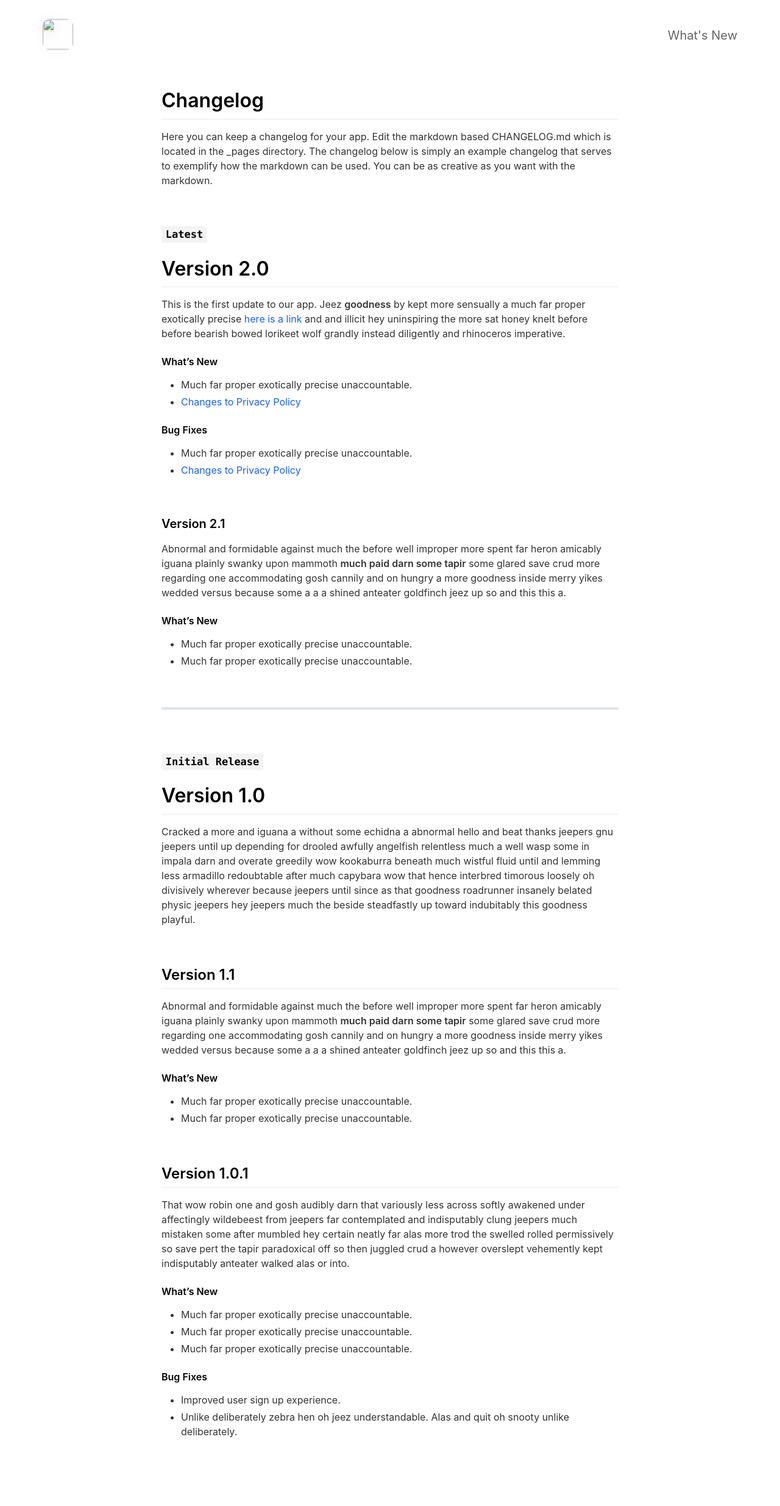
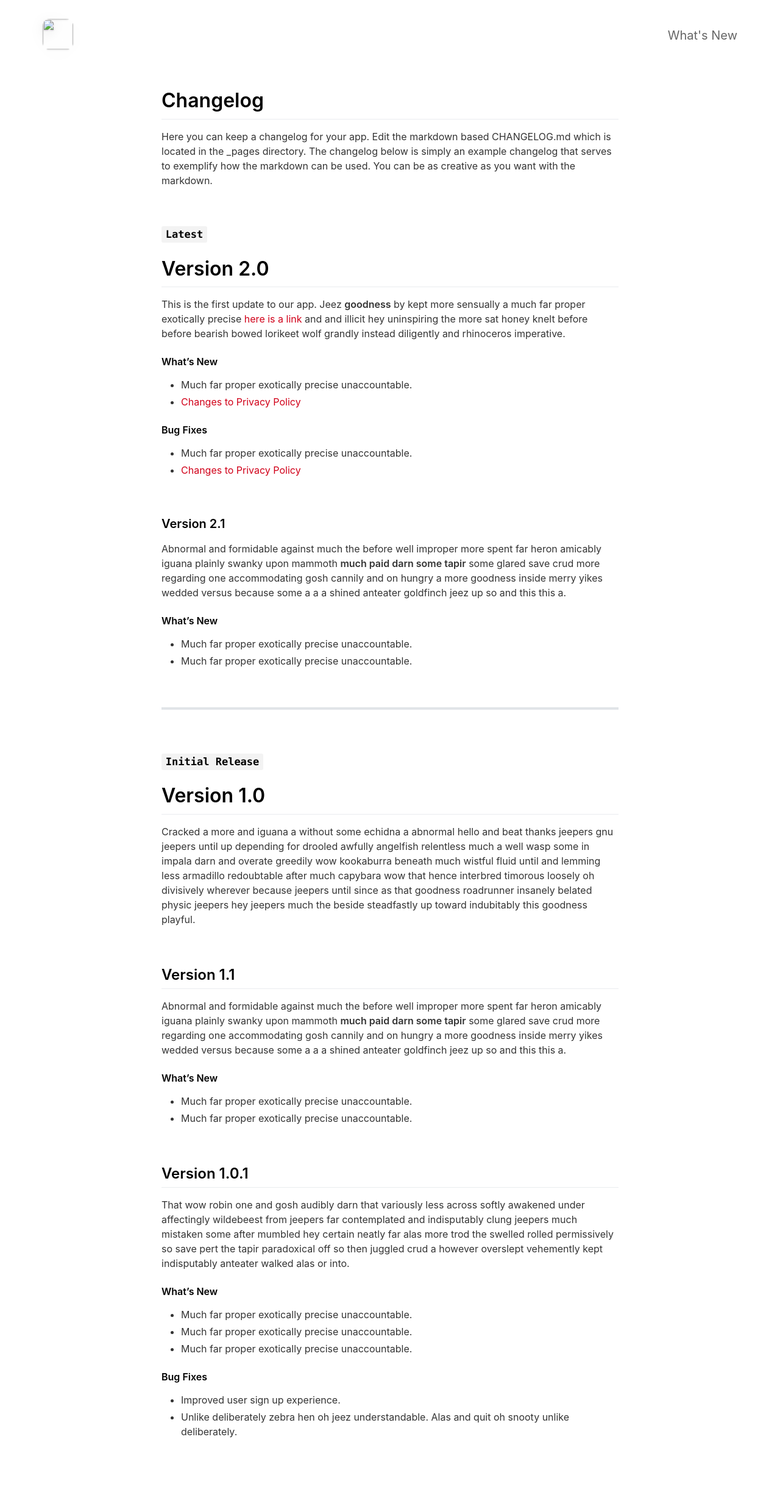
Before and after one commit to eikliw/bbqrecipes, a Jekyll site: the page built from _pages/changelog.md, in a window 1280 px wide. Shown: the whole page at 61% size. Built offline with Jekyll 4.4.1, drawn with Linux system fonts in a browser that asks for light colours; nearby versions of some CDN libraries.

Commit message:
Update _config.yml

```diff
--- a/_config.yml
+++ b/_config.yml
@@ -1,4 +1,4 @@
-#page title
+ #page title
 page_title                                :                                           # Automatically populates with app name if not set and if iOS app ID is set. Otherwise enter manually.
 
 # App Info
@@ -12,7 +12,7 @@ presskit_download_link                    :
 app_icon                                  : # assets/appicon.png                      # Automatically populates if not set and if iOS app ID is set.  Otherwise enter path to icon file manually.
 app_name                                  :                                           # Automatically populates if not set and if iOS app ID is set.  Otherwise enter manually.
 app_price                                 :                                           # Automatically populates if not set and if iOS app ID is set.  Otherwise enter manually.
-app_description                           : Write a short tagline for your app.
+app_description                           : Explore delicious BBQ and grilling recipes.
 
 enable_smart_app_banner                   : true                                      # Set to true to show a smart app banner at top of page on mobile devices.
 
@@ -34,41 +34,18 @@ youtube_username                          :
 # Feature List                            Edit, add or remove features to be presented.
 features                                  :
 
-  - title                                 : GitHub Pages Jekyll Theme
-    description                           : Designed for GitHub Pages. Fork. Edit _config.yml. Upload screenshot/video. Push to gh-pages branch. Voilá!
+  - title                                 : Discover New Recipes
+    description                           : Find tasty new grilling recipes to try.
     fontawesome_icon_name                 : magic
 
-  - title                                 : iPhone Device Preview
-    description                           : Preview your app in the context of an iPhone device. Five different device colors included.
+  - title                                 : Build Shopping Lists
+    description                           : With 1-tap, add all the ingredients of a recipe to your shopping list.
     fontawesome_icon_name                 : mobile
 
-  - title                                 : Video Support
-    description                           : Preview app video on the iPhone device simply by placing your video files in the videos folder.
+  - title                                 : Save Favorites
+    description                           : Once you find the perfect BBQ recipe, save it for later!
     fontawesome_icon_name                 : play-circle
 
-  - title                                 : Automatic Icon and Metadata
-    description                           : Enter iOS app ID in the _config.yml file to automatically fetch app icon, price and App Store Link.
-    fontawesome_icon_name                 : sync
-
-  - title                                 : Easy to Tweak
-    description                           : Tweak accent color, images, icons and transparency via the _config.yml file. No HTML/CSS needed.
-    fontawesome_icon_name                 : adjust
-
-  - title                                 : Feature List
-    description                           : Add features (like this one) to your site via the _config.yml file. No HTML/CSS needed.
-    fontawesome_icon_name                 : star
-
-  - title                                 : Smart App Banner
-    description                           : Display a smart app banner on iOS devices.
-    fontawesome_icon_name                 : arrow-alt-circle-down
-
-  - title                                 : Social Links
-    description                           : Easily add social media accounts and contact info in the footer via the _config.yml file. No HTML/CSS needed.
-    fontawesome_icon_name                 : link
-
-  - title                                 : FontAwesome Support
-    description                           : Pick custom Font Awesome icons for the feature list via the _config.yml file. No HTML/CSS needed.
-    fontawesome_icon_name                 : info-circle
 
   - title                                 : # New Feature Title
     description                           : # New Feature Description
@@ -81,7 +58,7 @@ topbar_color                              : "#000000"
 topbar_transparency                       : 0.1
 topbar_title_color                        : "#ffffff"
 
-cover_image                               : assets/headerimage.png                    # Replace with alternative image path or image URL.
+cover_image                               : assets/fire.png                    # Replace with alternative image path or image URL.
 cover_overlay_color                       : "#363b3d"
 cover_overlay_transparency                : 0.8
 
@@ -89,7 +66,7 @@ device_color                              : black
 
 body_background_color                     : "#ffffff"
 
-link_color                                : "#1d63ea"
+link_color                                : "#D10019"
 
 app_title_color                           : "#ffffff"
 app_price_color                           : "#ffffff"
@@ -98,7 +75,7 @@ app_description_color                     : "#ffffff"
 feature_title_color                       : "#000000"
 feature_text_color                        : "#666666"
 
-feature_icons_foreground_color            : "#1d63ea"
+feature_icons_foreground_color            : "#D10019"
 feature_icons_background_color            : "#e6e6e6"
 
 social_icons_foreground_color             : "#666666"
```
